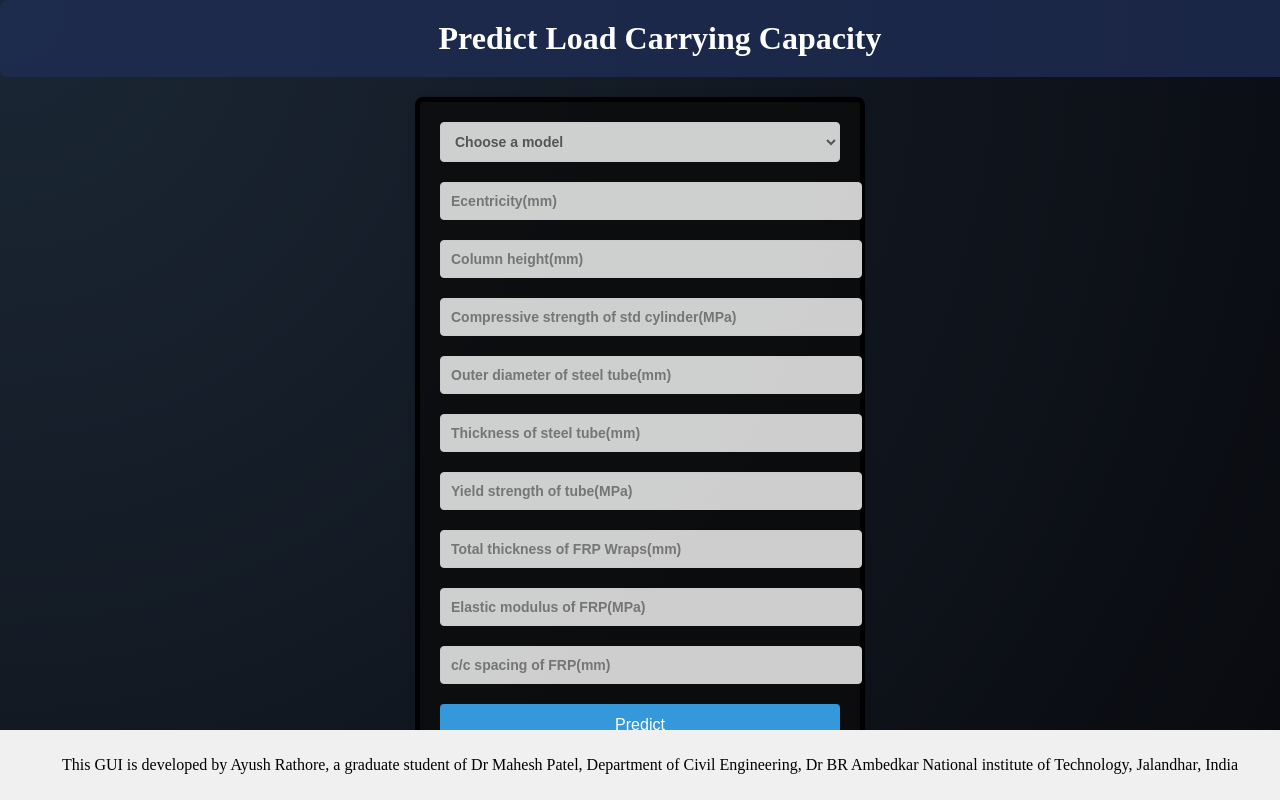
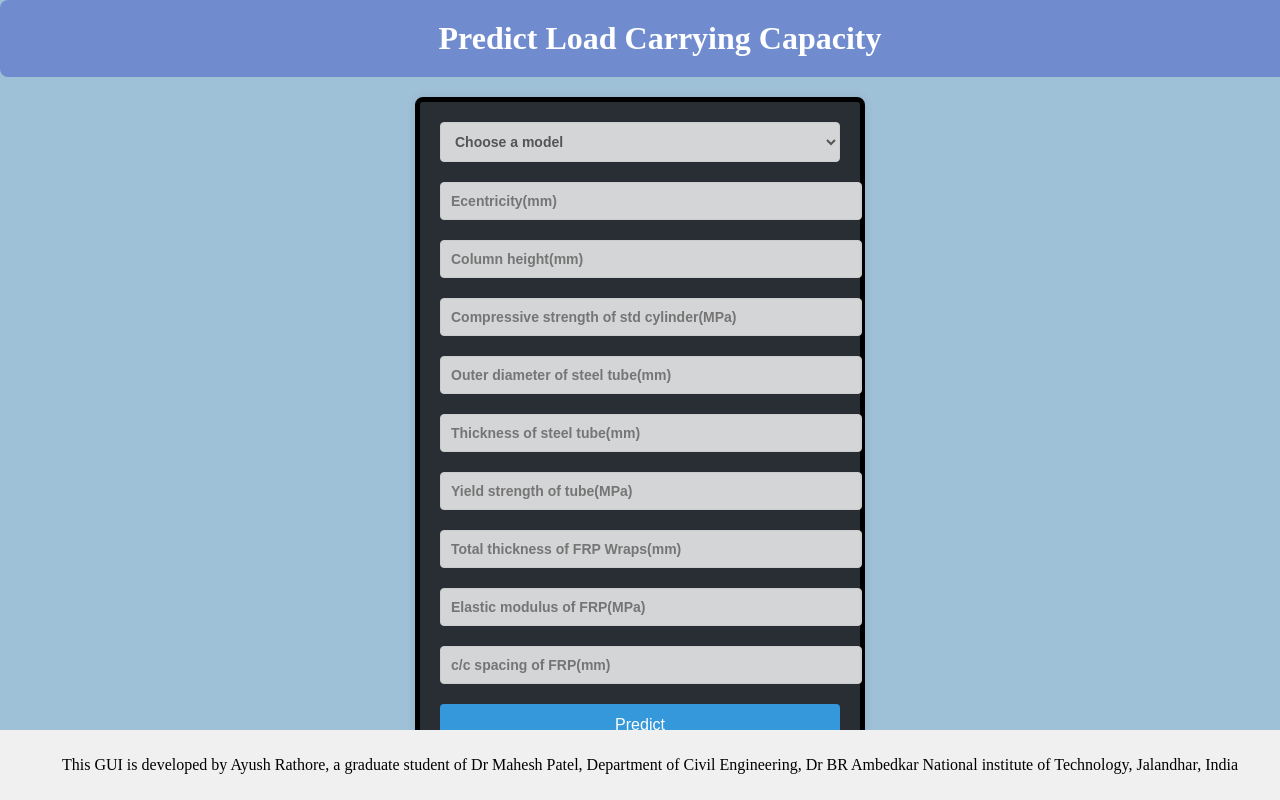
Before and after one commit to ayushrathore111/loadpredictor, a Flask app: page / in a window 1280 px wide. Run offline with Flask 3, Linux system fonts and the light colour scheme; parts of the project's set-up code (start-up, migrations or seed data) failed here and were passed over.

Commit message:
color changes

```diff
--- a/static/css/style2.css
+++ b/static/css/style2.css
@@ -2,7 +2,7 @@
     margin: 0;
     padding: 0;
     font-family: 'Open Sans', sans-serif;
-    background: radial-gradient(circle at top left, #1b2735, #090a0f);
+    background:rgb(159, 193, 215);
     color: #fff;
     overflow-x: hidden;
 }
@@ -19,7 +19,7 @@
 .login {
     text-align: center;
     padding: 20px;
-    background: rgba(30, 44, 83, 0.8);
+    background: rgba(100, 128, 205, 0.8);
     color: #fff;
     border-radius: 8px;
     width: 100%;
```
